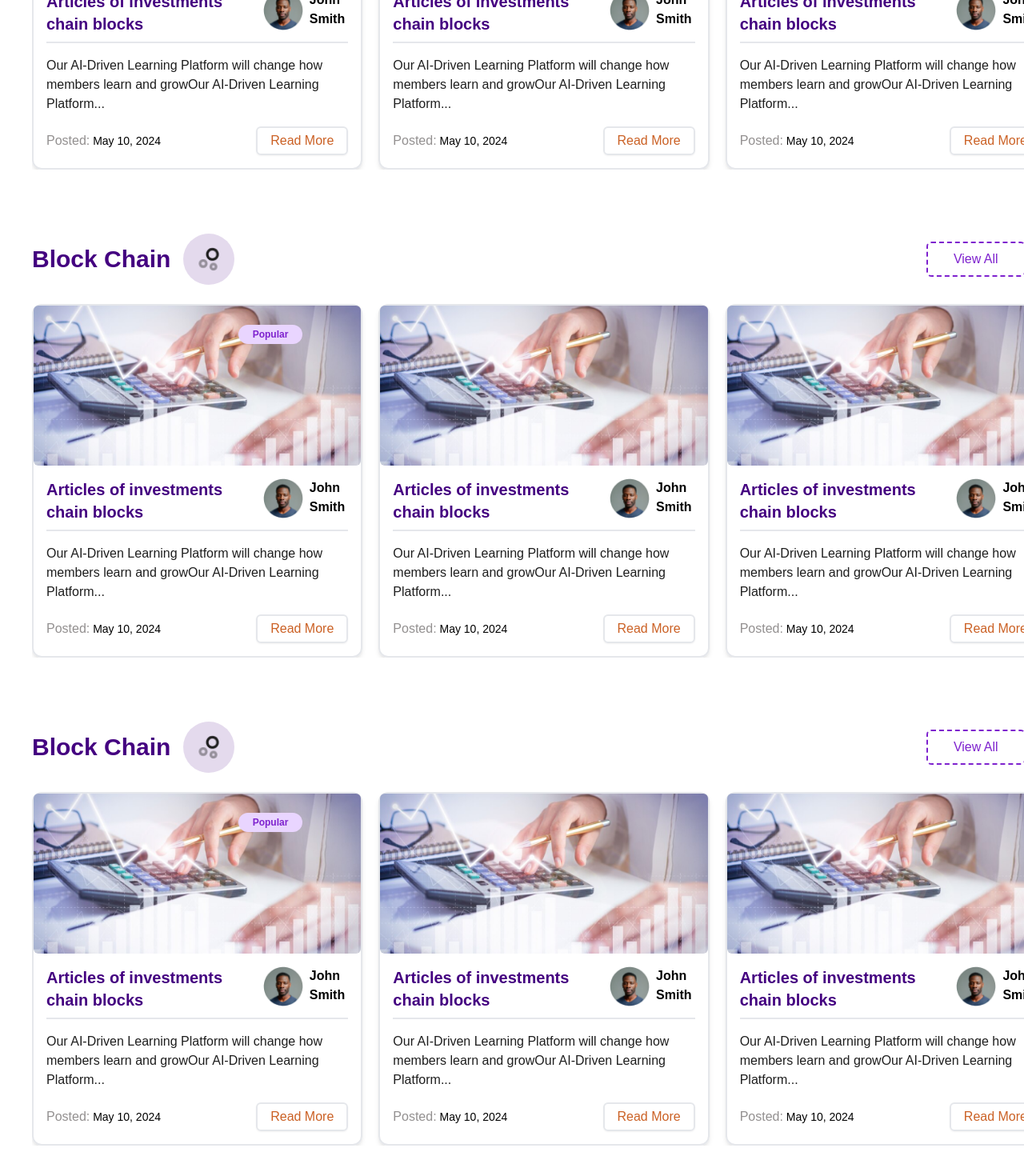
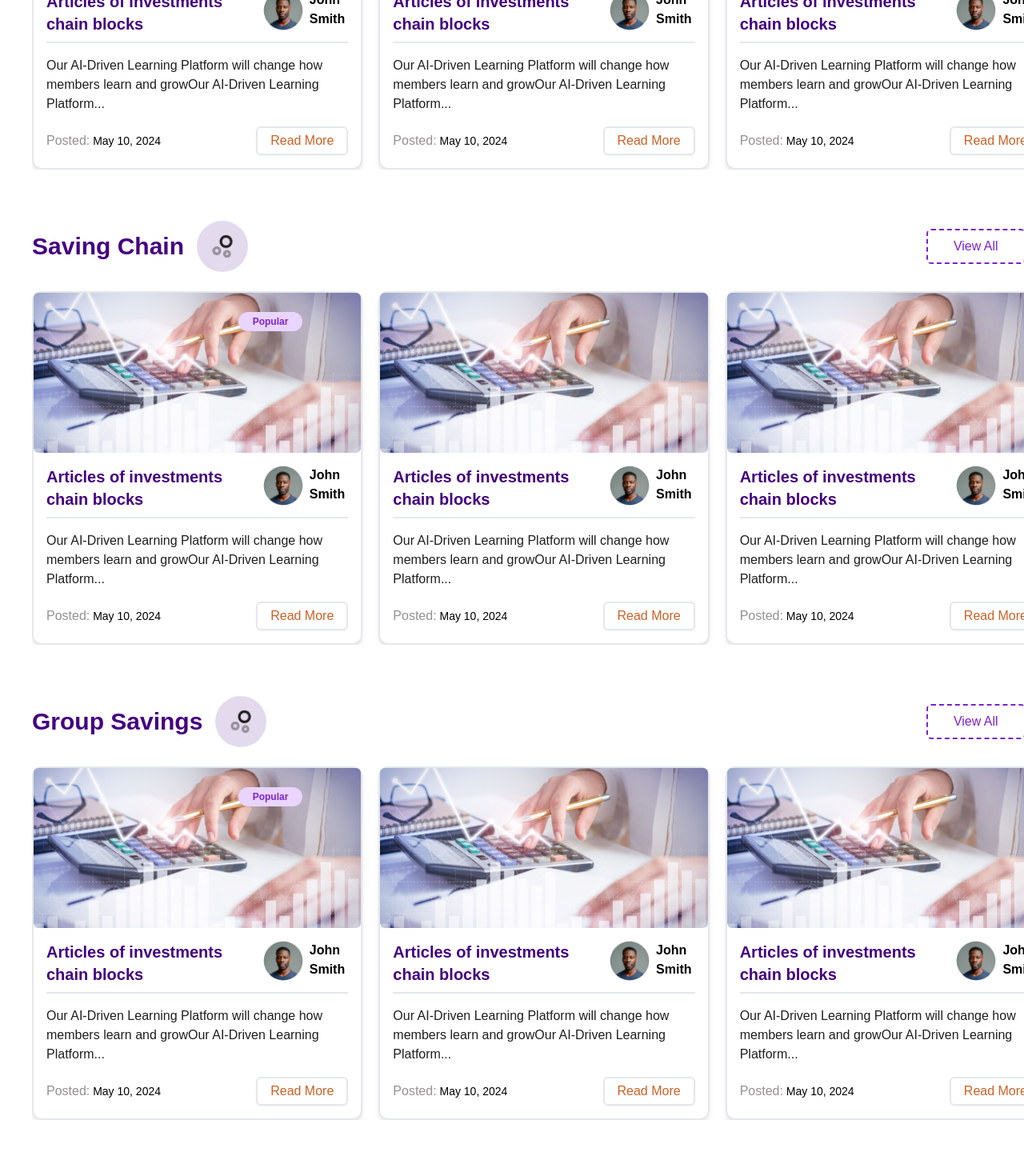
Before and after one commit to syntaxdesigner01/co-op-interview, a Next.js app: page / in a window 1280 px wide. Shown: the part 1269-2739 px from the top of the page at 80% size. Built offline with nearby package versions, Linux system fonts and the light colour scheme.

Commit message:
fix: update BlogSectionTittle titles and adjust section margins for better organization

```diff
--- a/src/app/Components/BlogComponents/BlogComponent.tsx
+++ b/src/app/Components/BlogComponents/BlogComponent.tsx
@@ -10,12 +10,12 @@ export default function BlogComponent() {
         <BlogCard />
       </section>
 
-      <section className="mt-20">
-        <BlogSectionTittle title="Block Chain" link="" />
+      <section className="mt-16">
+        <BlogSectionTittle title="Saving Chain" link="" />
         <BlogCard />
       </section>
-      <section className="mt-20">
-        <BlogSectionTittle title="Block Chain" link="" />
+      <section className="mt-16">
+        <BlogSectionTittle title="Group Savings" link="" />
         <BlogCard />
       </section>
     </section>
```
